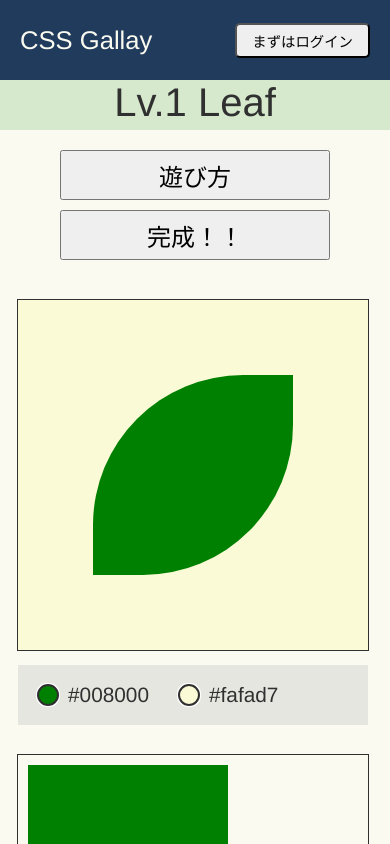
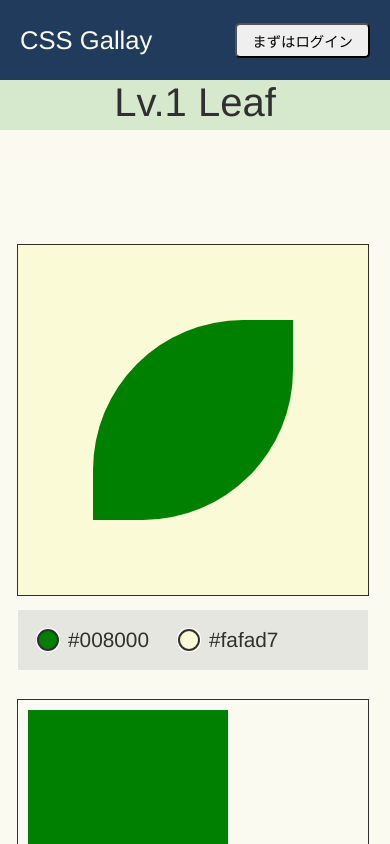
Before and after one commit to Masaya-Matsushita/codable, a Vue app: page /Lv1_Leaf in a window 390 px wide. Shown: the top 844 px of the page. Built offline with nearby package versions, Linux system fonts and the light colour scheme.

Commit message:
buttonのレスポンシブ対応やり直し、一旦style削除しました。

```diff
--- a/src/components/GameLayout.vue
+++ b/src/components/GameLayout.vue
@@ -209,18 +209,11 @@ export default {
   height: 80px;
   width: 270px;
   font-size: 1.5rem;
-  text-align: center;
-  position: absolute;
-  top: 640px;
-  right: 35%;
 }
 .finish-button {
   height: 80px;
   width: 270px;
   font-size: 1.5rem;
-  position: absolute;
-  top: 640px;
-  right: 10%;
 }
 
 @media (max-width: 1200px) {
@@ -242,24 +235,6 @@ export default {
     align-items: center;
     margin-top: 100px;
   }
-  .howTo-button {
-    width: 300px;
-    height: 60px;
-    top: 160px;
-    left: 0;
-    right: 0;
-    margin: auto;
-    transform: translateX(-180px);
-  }
-  .finish-button {
-    width: 300px;
-    height: 60px;
-    top: 160px;
-    left: 0;
-    right: 0;
-    margin: auto;
-    transform: translateX(180px);
-  }
 }
 
 @media (max-width: 740px) {
@@ -272,24 +247,6 @@ export default {
   .sample-area {
     margin: 0 0 30px 0;
   }
-  .howTo-button {
-    width: 200px;
-    height: 55px;
-    top: 160px;
-    left: 0;
-    right: 0;
-    margin: auto;
-    transform: translateX(-110px);
-  }
-  .finish-button {
-    width: 200px;
-    height: 55px;
-    top: 160px;
-    left: 0;
-    right: 0;
-    margin: auto;
-    transform: translateX(110px);
-  }
 }
 
 @media (max-width: 620px) {
@@ -298,26 +255,4 @@ export default {
     padding: 0 2vw 50px 2vw;
   }
 }
-
-@media (max-width: 440px) {
-  .howTo-button {
-    width: calc(100vw - 120px);
-    height: 50px;
-    top: 150px;
-    left: 0;
-    margin: auto;
-    transform: translate(0);
-  }
-  .finish-button {
-    width: calc(100vw - 120px);
-    height: 50px;
-    top: 210px;
-    left: 0;
-    margin: auto;
-    transform: translate(0);
-  }
-  .content-area {
-    margin-top: 140px;
-  }
-}
 </style>
```
Also changed, not shown: src/assets/HowToIcon.png (deleted).
